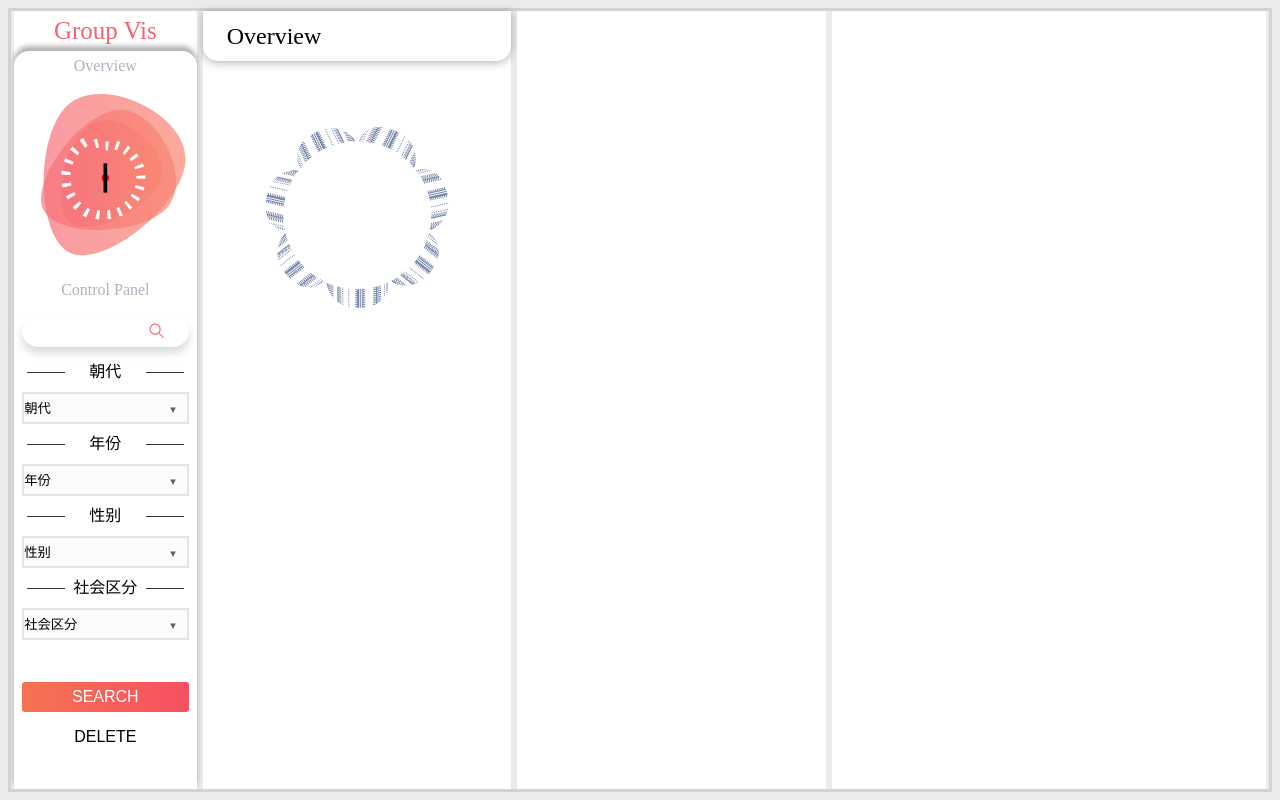
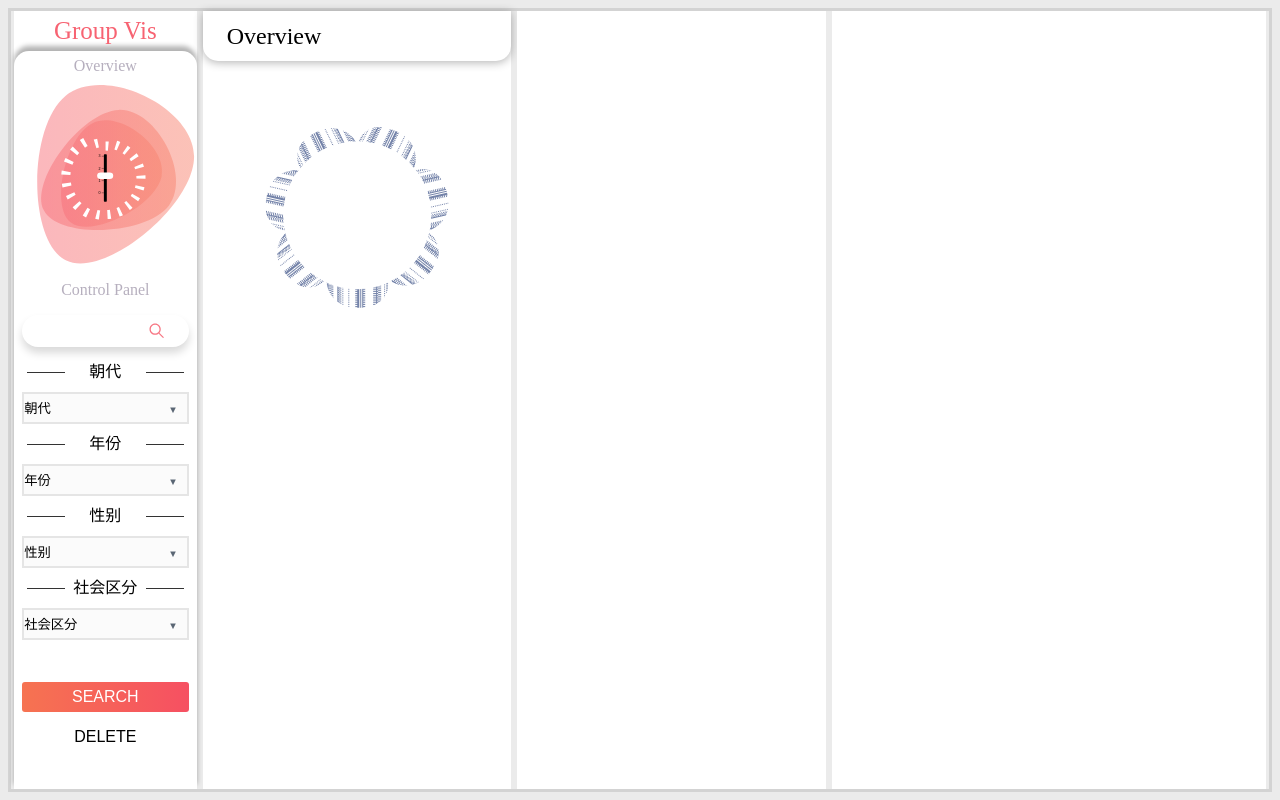
Before and after one commit to EmmaammE/Group-Vis, a React (Create React App) app: page / in a window 1280 px wide. Built offline with nearby package versions, Linux system fonts and the light colour scheme.

Commit message:
control pannel-1: slider

```diff
--- /dev/null
+++ b/src/component/blob/Axis.js
@@ -0,0 +1,27 @@
+import React, { useRef, useEffect } from "react";
+import * as d3 from "d3";
+
+function Axis({ orient, scale, ticks, format, translate }) {
+    const axisRef = useRef();
+
+    useEffect(() => {
+        const axisMethod = { 'top': "axisTop", 'bottom': "axisBottom", 'left': "axisLeft", 'right': "axisRight" }[orient];
+        let axis = d3[axisMethod](scale)
+            .ticks(ticks);
+        if (format !== undefined) {
+            axis = axis.tickFormat(format)
+        }
+
+        d3.select(axisRef.current).call(axis);
+    }, [scale, orient, translate, ticks, format])
+
+    return (
+        <g
+            className="custome-axis"
+            ref={axisRef}
+            transform={translate}
+        />
+    )
+}
+
+export default Axis;
--- a/src/component/blob/blob.js
+++ b/src/component/blob/blob.js
@@ -1,16 +1,18 @@
 import React, { useEffect, useState } from 'react';
 import * as d3 from 'd3'
 import { createBlob } from '../../util/path'
+import Axis from './Axis';
 
 // the width of svg is 2*BOX_WIDTH
 const BOX_WIDTH = 250;
 const INNER_RADIUS = 60;
 const OUTER_RADIUS = 100;
+const SLIDER_HEIGHT = 130;
 
 const defualtStyle = {
   border: "none",
   fill: "url(#gradient)",
-  opacity: 0.7,
+  opacity: 0.5,
   strokeDasharray: "none"
 }
 
@@ -85,15 +87,29 @@ class Blobs extends React.Component {
     super(props);
     this.state = {
       // TODO get the number of the group
-      blobs: [800, 500, 200],
+      blobs: [1000, 500, 200],
+      // TODO 获得blob的层数
+      layers: 3,
+      handlePos: 235,
       xScale: d3.scaleBand()
         .range([0, 2 * Math.PI])
         .align(Math.PI * 5 / 180)
         .domain( fakeData.map(function(d) { return d.name; }) ),
       yScale: d3.scaleLinear()
         .range([0, OUTER_RADIUS - INNER_RADIUS])
-        .domain([0,80])
+        .domain([0,80]),
+      rangeScale: d3.scaleLinear()
+        .domain([0, 3])
+        .range([160 + SLIDER_HEIGHT, 190])
+        .clamp(true)
     }
+
+    this.$slider = React.createRef();
+    this.$handle = React.createRef();
+  }
+
+  componentDidMount() {
+    this.initDrag();
   }
 
   getRadius(r) {
@@ -102,19 +118,50 @@ class Blobs extends React.Component {
     return scale(r);
   }
 
-  initScale() {
-    let xScale = d3.scaleBand()
-      .range([0, 2 * Math.PI])
-      .align(Math.PI * 5 / 180)
-      .domain( fakeData.map(function(d) { return d.name; }) );
+  initDrag() {
+    let slider = d3.select(this.$slider.current);
+    let that = this;
 
-    let yScale = d3.scaleOrdinal()
-      .range([INNER_RADIUS, OUTER_RADIUS])
-      .domain([0,50])
+    let drag = d3.drag()
+      .on('start.interrupt', function () {
+          console.log('interrupt');
+          slider.interrupt();
+      }).on('start drag', function () {
+          that.dragged(d3.event.y);
+      });
+    slider.call(drag);
+  }
 
-    this.setState({
-      xScale, yScale
-    })
+  dragged = (value) => {
+    let { rangeScale, layers } = this.state;
+    let rangeValues = d3.range(0, layers, 1).concat(layers);
+
+    let y = rangeScale.invert(value), index = null, midPoint, cy;
+
+    // console.log('[invoke dragged]', value, rangeValues, y);
+    for (let i = 0; i < rangeValues.length - 1; i++) {
+      if (y >= rangeValues[i] && y <= rangeValues[i + 1]) {
+        index = i;
+        break;
+      }
+    }
+    midPoint = (rangeValues[index] + rangeValues[index + 1]) / 2;
+    if (y < midPoint) {
+      cy = rangeScale(rangeValues[index]);
+    } else {
+      cy = rangeScale(rangeValues[index + 1]);
+    }
+
+    d3.select(this.$handle.current)
+      .transition()
+      .duration(500)
+      .ease(d3.easeCubicInOut)
+      .attr("y", cy)
+      .on("end",() =>
+        this.setState({
+          handlePos: cy
+        })
+      );
   }
 
   pathCreator(d) {
@@ -129,8 +176,8 @@ class Blobs extends React.Component {
   }
 
   render() {
-    let { blobs } = this.state;
-    // console.log(this.state.xScale())
+    let { blobs, handlePos, rangeScale, layers } = this.state;
+
     return (
       <svg width="100%" height="100%" viewBox={`0 0 ${2 * BOX_WIDTH} ${2 * BOX_WIDTH}`} xmlns="http://www.w3.org/2000/svg">
         <defs>
@@ -147,15 +194,31 @@ class Blobs extends React.Component {
         }
 
         <g transform={`translate(${BOX_WIDTH},${BOX_WIDTH})`}>
-          <circle r={10} fill="#f00"></circle>
-          <g transform={`translate(-5,-40)`}>
-            <rect style={{borderRadius:'10px'}} width="10" height="80" fill="#000"></rect>
-          </g>
           {
             fakeData.map((data,i) => {
               return <path id={data.name} key={`rect-${i}}`} d={this.pathCreator(data)()} style={rectStyle}></path>
             })
           }
+        </g>
+
+        <g className="slider" ref={this.$slider}>
+          <rect
+            className="slider-overlay"
+            x="246" y="185" rx="2" ry="2"
+            width="8" height={SLIDER_HEIGHT} fill="#000"
+          />
+          <rect
+            className="slider-handle"
+            ref = {this.$handle}
+            x="227.5" y={handlePos} rx="10" ry="10" width="44" height="18" fill="#fff"
+            style = {{cursor:'pointer'}}
+          />
+          <Axis
+            translate="translate(246, 0)"
+            scale={rangeScale}
+            orient="left"
+            ticks = {layers+1}
+          />
         </g>
       </svg>
     );
--- a/src/panel/firstpanel/firstPanel.css
+++ b/src/panel/firstpanel/firstPanel.css
@@ -89,3 +89,8 @@
     background: #fff!important;
     color: #000;
 }
+
+/* for axis of blobs */
+.custome-axis .domain {
+    stroke: transparent;
+}
```
